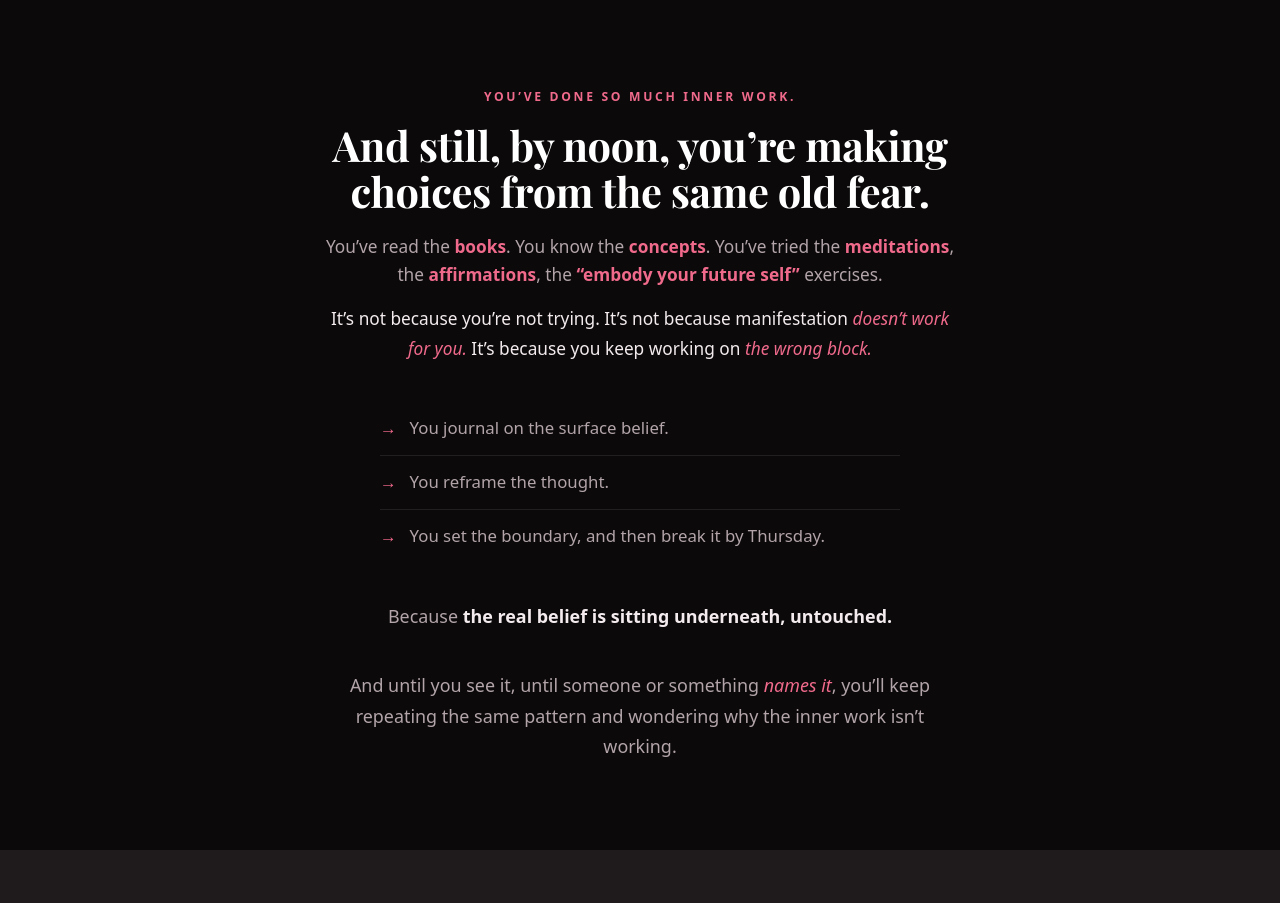
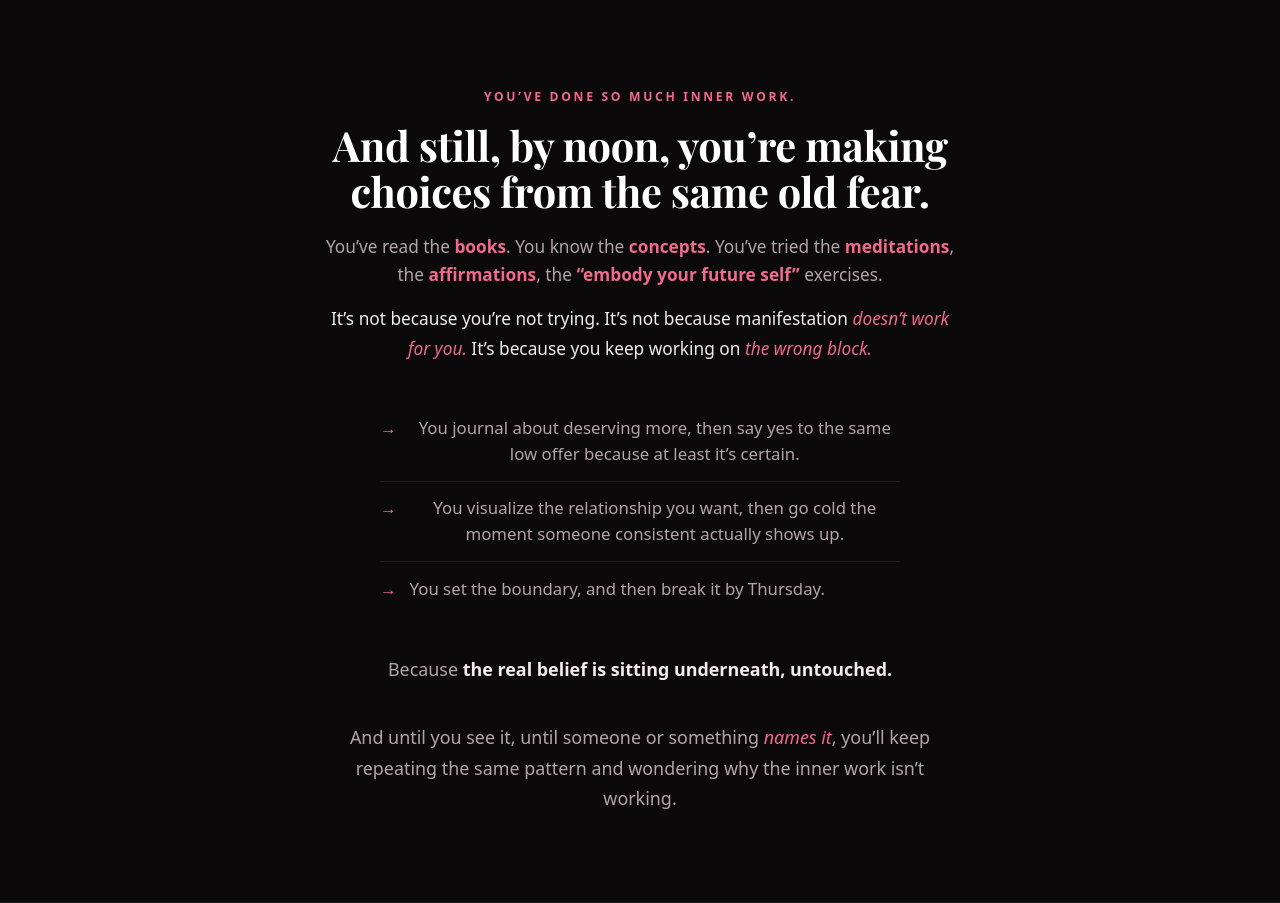
Before and after one commit to lenaskogheim/celestial-blueprint, a Flask app: page /identity-recode in a window 1280 px wide. Shown: the part 1655-2558 px from the top of the page. Run offline with Flask 3, Linux system fonts and the light colour scheme; some web fonts are replaced.

Commit message:
Update /identity-recode: richer section-3 bullets, new final CTA copy
- Section 3 checklist rewritten to concrete self-sabotage examples
- Final CTA reworked: loop/sabotage build-up, "finally yours" headline,
  and closing "Not someday. It's already running right now."

Co-Authored-By: Claude Opus 4.8 <noreply@anthropic.com>

```diff
--- a/templates/identity_recode_new.html
+++ b/templates/identity_recode_new.html
@@ -312,8 +312,8 @@ footer a:hover { color: #fff; }
     <p class="mirror-pull">It&rsquo;s not because you&rsquo;re not trying. It&rsquo;s not because manifestation <span class="accent">doesn&rsquo;t work for you.</span> It&rsquo;s because you keep working on <span class="accent">the wrong block.</span></p>
 
     <ul class="checklist arrow" style="max-width:520px;">
-      <li>You journal on the surface belief.</li>
-      <li>You reframe the thought.</li>
+      <li>You journal about deserving more, then say yes to the same low offer because at least it&rsquo;s certain.</li>
+      <li>You visualize the relationship you want, then go cold the moment someone consistent actually shows up.</li>
       <li>You set the boundary, and then break it by Thursday.</li>
     </ul>
 
@@ -588,10 +588,11 @@ footer a:hover { color: #fff; }
 <!-- 9c. FINAL CTA -->
 <section class="final">
   <div class="wrap">
-    <h2>Now it&rsquo;s time to see the one that&rsquo;s <em>actually running</em>.</h2>
-    <p>You&rsquo;ve done the journaling. You&rsquo;ve set the intentions. You&rsquo;ve tried to reframe the belief.</p>
+    <p>Every month you stay in the familiar loop is another month proving the old you right. Instead of watching yourself sabotage your manifestations away yet again, they finally get to stay.</p>
+    <h2>The soulmate, the money, the business success is <em>finally yours</em>.</h2>
     <a href="https://recode.lunabylena.com/api/checkout" class="btn">Get Identity Recode &middot; €37</a>
     <p style="margin-top:1.4rem;">One payment. Lifetime access. As many sessions as you need.</p>
+    <p style="margin-bottom:0;color:var(--pink-glow);font-style:italic;">Not someday. It&rsquo;s already running right now.</p>
   </div>
 </section>
 
```
